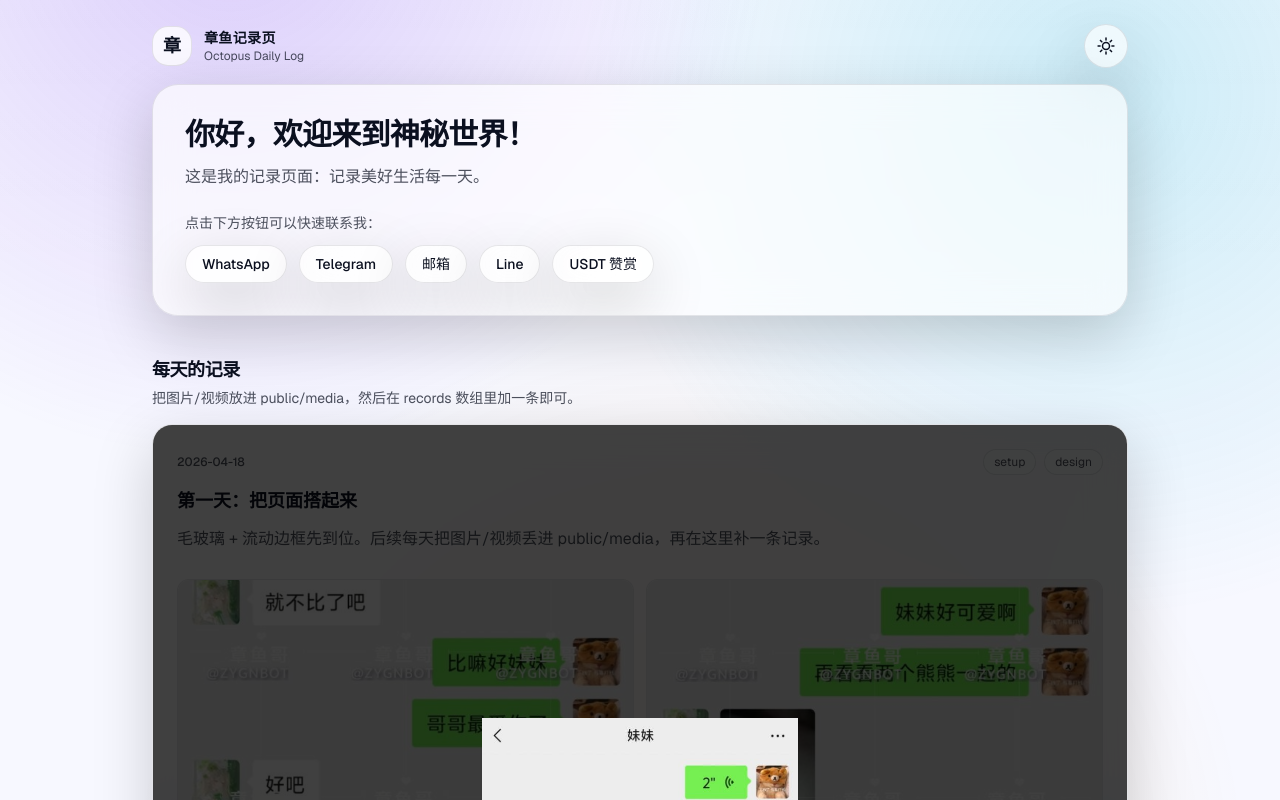
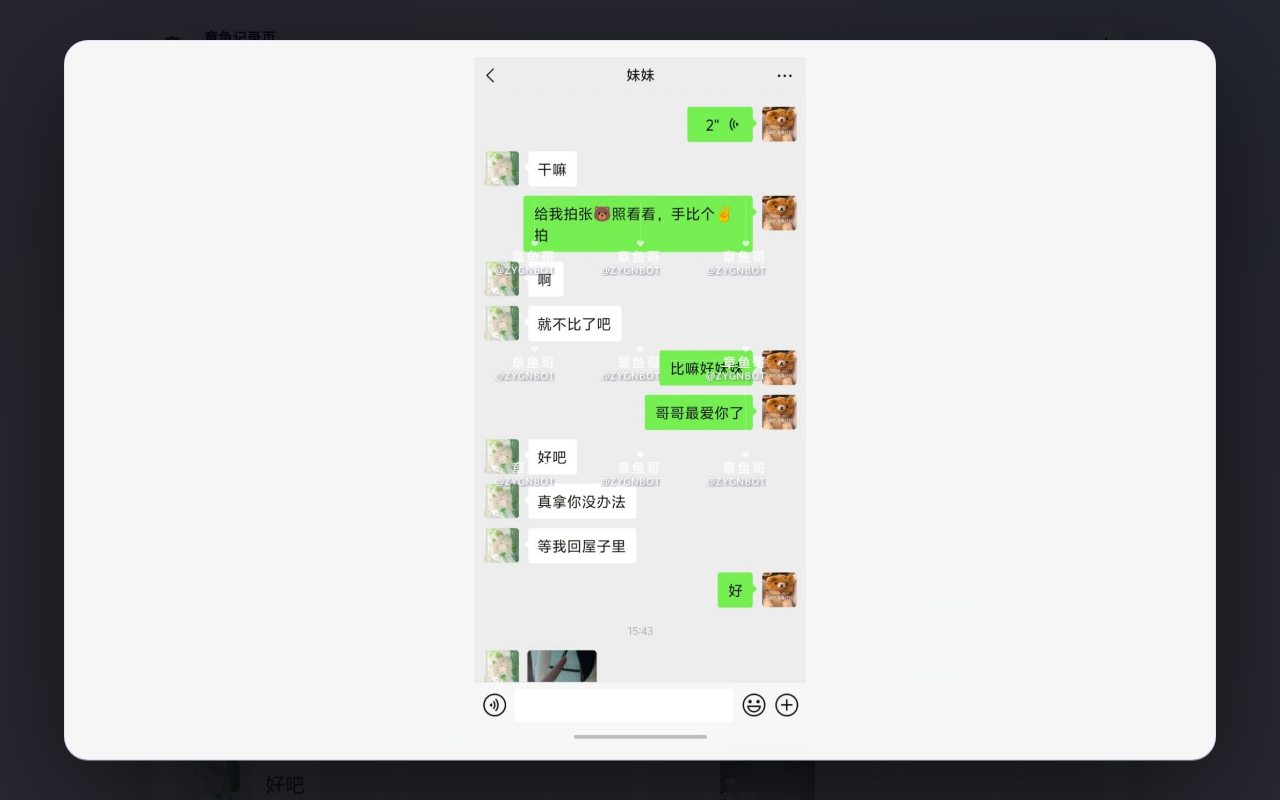
Before and after one commit to CNK7/zygab, a Next.js app: page / in a window 1280 px wide. Both pictures are taken after a click on the button 405 px from the left and 707 px from the top of the page. Shown: the top 800 px of the page. Built offline with nearby package versions, Linux system fonts and the light colour scheme.

Commit message:
style: 二次元毛玻璃主题与图片预览/赞赏弹窗置顶

```diff
--- a/src/app/components/DonateUSDTButton.tsx
+++ b/src/app/components/DonateUSDTButton.tsx
@@ -75,12 +75,12 @@
       {open && typeof document !== "undefined"
         ? createPortal(
             <div
-              className="fixed inset-0 z-[9999] grid place-items-center bg-black/85 p-4 sm:p-8"
+              className="modal-overlay fixed inset-0 z-[9999] grid place-items-center p-4 sm:p-8"
               onPointerDown={() => setOpen(false)}
               role="presentation"
             >
               <div
-                className="w-[92vw] max-w-md overflow-auto rounded-3xl border border-[color:var(--panel-border)] bg-[color:var(--modal-bg)] p-5 shadow-2xl sm:w-full sm:p-6"
+                className="modal-card w-[92vw] max-w-md overflow-auto rounded-3xl p-5 sm:w-full sm:p-6"
                 onPointerDown={(e) => e.stopPropagation()}
                 role="dialog"
                 aria-modal="true"
--- a/src/app/components/MediaGrid.tsx
+++ b/src/app/components/MediaGrid.tsx
@@ -2,6 +2,7 @@
 
 import Image from "next/image";
 import { useEffect, useState } from "react";
+import { createPortal } from "react-dom";
 
 type MediaItem = {
   type: "image" | "video";
@@ -21,6 +22,14 @@
     window.addEventListener("keydown", onKeyDown);
     return () => window.removeEventListener("keydown", onKeyDown);
   }, []);
+
+  useEffect(() => {
+    const previousOverflow = document.body.style.overflow;
+    if (activeImage) document.body.style.overflow = "hidden";
+    return () => {
+      document.body.style.overflow = previousOverflow;
+    };
+  }, [activeImage]);
 
   return (
     <>
@@ -63,14 +72,22 @@
         })}
       </div>
 
-      {activeImage ? (
-        <button
-          type="button"
-          className="fixed inset-0 z-50 grid place-items-center bg-black/75 p-4 sm:p-8"
-          onClick={() => setActiveImage(null)}
-          aria-label="关闭大图"
+      {activeImage && typeof document !== "undefined"
+        ? createPortal(
+            <div
+              className="modal-overlay fixed inset-0 z-[9998] grid place-items-center p-4 sm:p-8"
+              onPointerDown={() => setActiveImage(null)}
+              role="presentation"
             >
-          <div className="relative h-[82vh] w-full max-w-6xl">
+              <div
+                className="modal-card w-[94vw] max-w-6xl rounded-3xl p-3 sm:p-4"
+                onPointerDown={(e) => e.stopPropagation()}
+                role="dialog"
+                aria-modal="true"
+                aria-label="图片预览"
+                style={{ maxHeight: "90vh" }}
+              >
+                <div className="relative h-[82vh] w-full sm:h-[86vh]">
                   <Image
                     src={activeImage.src}
                     alt={activeImage.alt ?? ""}
@@ -80,8 +97,11 @@
                     priority
                   />
                 </div>
-        </button>
-      ) : null}
+              </div>
+            </div>,
+            document.body,
+          )
+        : null}
     </>
   );
 }
--- a/src/app/globals.css
+++ b/src/app/globals.css
@@ -1,15 +1,16 @@
 @import "tailwindcss";
 
 :root {
-  --background: #f7f8ff;
+  --background: #fbfbff;
   --foreground: #0b1020;
   --muted: rgba(11, 16, 32, 0.72);
-  --panel: rgba(255, 255, 255, 0.65);
-  --panel-strong: rgba(255, 255, 255, 0.78);
-  --panel-border: rgba(11, 16, 32, 0.10);
-  --shadow: 0 20px 60px rgba(0, 0, 0, 0.18);
+  --panel: rgba(255, 255, 255, 0.62);
+  --panel-strong: rgba(255, 255, 255, 0.80);
+  --panel-border: rgba(128, 152, 255, 0.20);
+  --shadow: 0 22px 70px rgba(28, 38, 92, 0.18);
   --beam-occlude: #ffffff;
-  --modal-bg: rgba(255, 255, 255, 0.92);
+  --modal-bg: rgba(255, 255, 255, 0.96);
+  --modal-overlay: rgba(6, 8, 16, 0.86);
 
   --beam-1: #7c3aed;
   --beam-2: #06b6d4;
@@ -19,15 +20,16 @@
 }
 
 :root[data-theme="light"] {
-  --background: #f7f8ff;
+  --background: #fbfbff;
   --foreground: #0b1020;
   --muted: rgba(11, 16, 32, 0.72);
-  --panel: rgba(255, 255, 255, 0.65);
-  --panel-strong: rgba(255, 255, 255, 0.78);
-  --panel-border: rgba(11, 16, 32, 0.10);
-  --shadow: 0 20px 60px rgba(0, 0, 0, 0.18);
+  --panel: rgba(255, 255, 255, 0.62);
+  --panel-strong: rgba(255, 255, 255, 0.80);
+  --panel-border: rgba(128, 152, 255, 0.20);
+  --shadow: 0 22px 70px rgba(28, 38, 92, 0.18);
   --beam-occlude: #ffffff;
-  --modal-bg: rgba(255, 255, 255, 0.92);
+  --modal-bg: rgba(255, 255, 255, 0.96);
+  --modal-overlay: rgba(6, 8, 16, 0.86);
 
   --beam-1: #7c3aed;
   --beam-2: #06b6d4;
@@ -40,12 +42,13 @@
   --background: #070a12;
   --foreground: #edf0ff;
   --muted: rgba(237, 240, 255, 0.72);
-  --panel: rgba(18, 20, 30, 0.55);
-  --panel-strong: rgba(18, 20, 30, 0.72);
-  --panel-border: rgba(255, 255, 255, 0.10);
-  --shadow: 0 20px 60px rgba(0, 0, 0, 0.55);
+  --panel: rgba(14, 16, 26, 0.56);
+  --panel-strong: rgba(14, 16, 26, 0.78);
+  --panel-border: rgba(162, 210, 255, 0.16);
+  --shadow: 0 26px 80px rgba(0, 0, 0, 0.62);
   --beam-occlude: #12141e;
-  --modal-bg: rgba(12, 14, 22, 0.92);
+  --modal-bg: rgba(10, 12, 20, 0.96);
+  --modal-overlay: rgba(0, 0, 0, 0.78);
 
   --beam-1: #60a5fa;
   --beam-2: #22c55e;
@@ -66,12 +69,13 @@
     --background: #070a12;
     --foreground: #edf0ff;
     --muted: rgba(237, 240, 255, 0.72);
-    --panel: rgba(18, 20, 30, 0.55);
-    --panel-strong: rgba(18, 20, 30, 0.72);
-    --panel-border: rgba(255, 255, 255, 0.10);
-    --shadow: 0 20px 60px rgba(0, 0, 0, 0.55);
+    --panel: rgba(14, 16, 26, 0.56);
+    --panel-strong: rgba(14, 16, 26, 0.78);
+    --panel-border: rgba(162, 210, 255, 0.16);
+    --shadow: 0 26px 80px rgba(0, 0, 0, 0.62);
     --beam-occlude: #12141e;
-    --modal-bg: rgba(12, 14, 22, 0.92);
+    --modal-bg: rgba(10, 12, 20, 0.96);
+    --modal-overlay: rgba(0, 0, 0, 0.78);
 
     --beam-1: #60a5fa;
     --beam-2: #22c55e;
@@ -83,10 +87,11 @@
 
 body {
   background:
-    radial-gradient(900px circle at 18% -10%, rgba(124, 58, 237, 0.22), transparent 60%),
-    radial-gradient(900px circle at 86% 12%, rgba(6, 182, 212, 0.18), transparent 58%),
-    radial-gradient(900px circle at 54% 110%, rgba(245, 158, 11, 0.16), transparent 62%),
-    linear-gradient(180deg, rgba(255, 255, 255, 0.02), transparent 35%),
+    radial-gradient(900px circle at 10% 0%, rgba(255, 159, 224, 0.30), transparent 58%),
+    radial-gradient(900px circle at 92% 8%, rgba(139, 182, 255, 0.30), transparent 56%),
+    radial-gradient(900px circle at 50% 110%, rgba(161, 255, 232, 0.22), transparent 62%),
+    radial-gradient(600px circle at 25% 60%, rgba(186, 170, 255, 0.18), transparent 58%),
+    linear-gradient(180deg, rgba(255, 255, 255, 0.05), transparent 35%),
     var(--background);
   color: var(--foreground);
   font-family: var(--font-geist-sans), system-ui, -apple-system, Segoe UI, Roboto,
@@ -94,23 +99,44 @@
 }
 
 .glass {
-  background: var(--panel);
+  background:
+    linear-gradient(
+      135deg,
+      color-mix(in srgb, var(--panel-strong) 88%, rgba(255, 255, 255, 0.25)),
+      color-mix(in srgb, var(--panel) 84%, rgba(255, 255, 255, 0.10))
+    );
   border: 1px solid var(--panel-border);
-  box-shadow: var(--shadow);
-  backdrop-filter: blur(18px);
-  -webkit-backdrop-filter: blur(18px);
+  box-shadow:
+    0 1px 0 color-mix(in srgb, white 42%, transparent),
+    var(--shadow);
+  backdrop-filter: blur(20px) saturate(1.35);
+  -webkit-backdrop-filter: blur(20px) saturate(1.35);
   overflow: hidden;
   isolation: isolate;
 }
 
 .panel-soft {
-  background: color-mix(in srgb, var(--panel-strong) 55%, transparent);
+  background: color-mix(in srgb, var(--panel-strong) 60%, transparent);
 }
 
 .chip {
   border: 1px solid var(--panel-border);
-  background: color-mix(in srgb, var(--panel-strong) 55%, transparent);
+  background: color-mix(in srgb, var(--panel-strong) 60%, transparent);
   color: var(--muted);
+}
+
+.modal-overlay {
+  background: var(--modal-overlay);
+}
+
+.modal-card {
+  background: var(--modal-bg);
+  border: 1px solid var(--panel-border);
+  box-shadow:
+    0 1px 0 color-mix(in srgb, white 38%, transparent),
+    0 30px 120px rgba(0, 0, 0, 0.55);
+  backdrop-filter: blur(22px) saturate(1.2);
+  -webkit-backdrop-filter: blur(22px) saturate(1.2);
 }
 
 .contact-pill {
```
Lines whose indentation alone changed are shown as unchanged.
